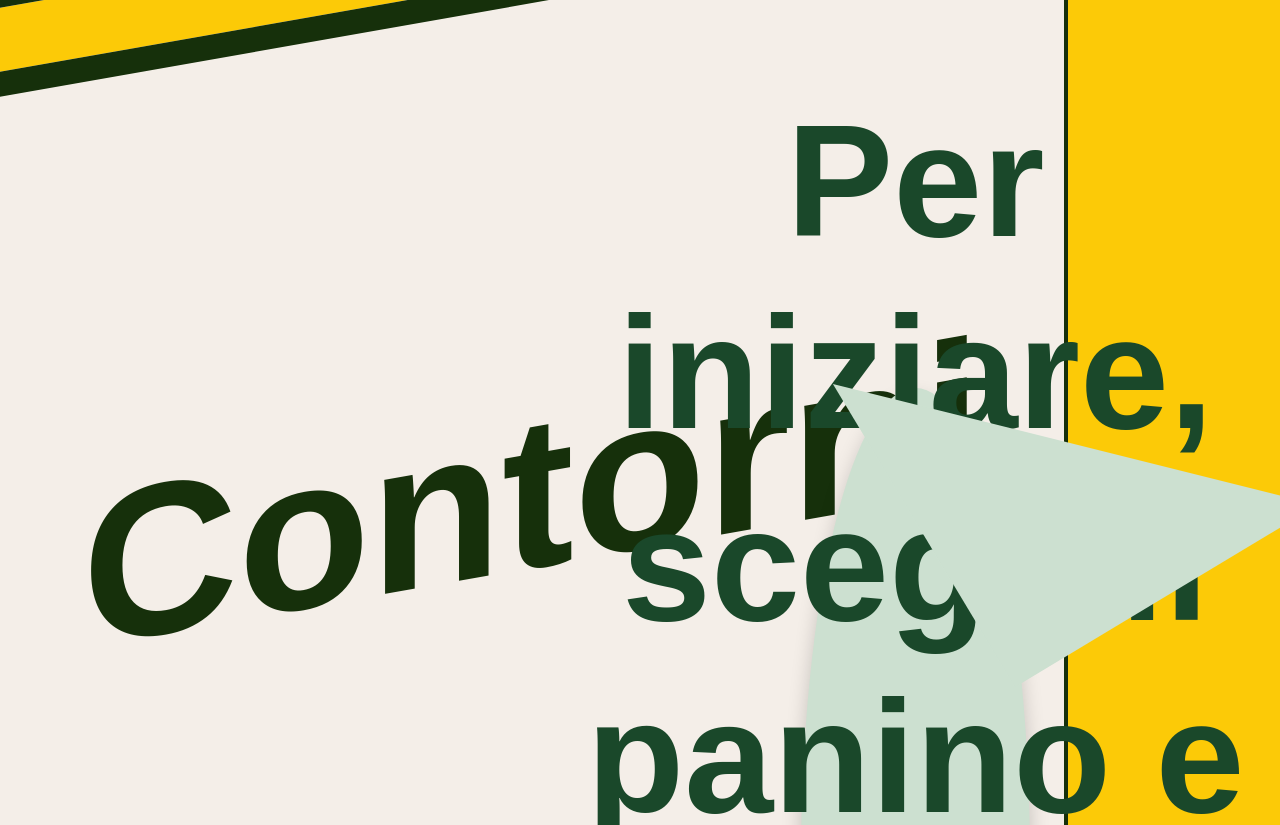
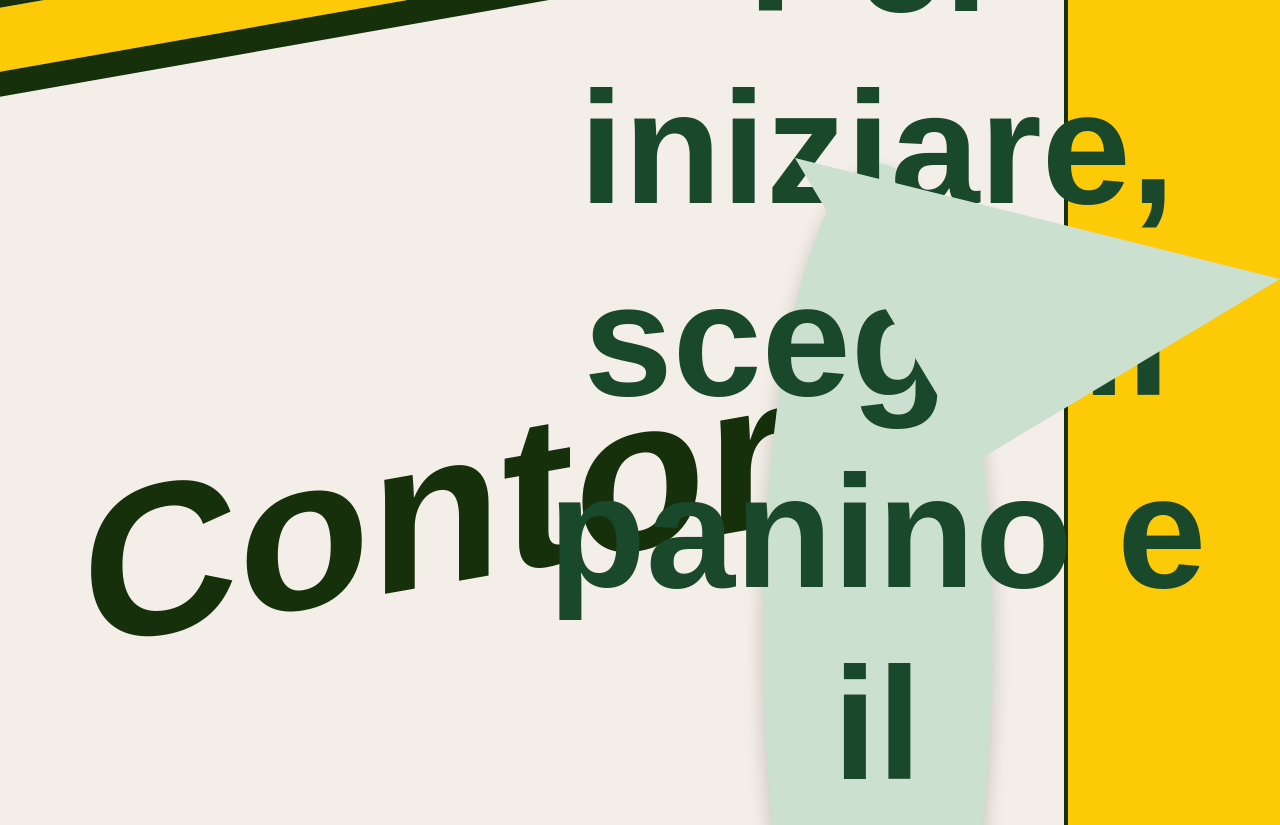
Before and after one commit to emassa2/AstroVeggie, a website: page step1.html in a window 1280 px wide. Shown: the part 2415-3240 px from the top of the page. Drawn offline with nearby package versions, Linux system fonts and the light colour scheme; a web font is replaced by a local one.

Commit message:
move baloon

```diff
--- a/css/styles.css
+++ b/css/styles.css
@@ -287,13 +287,13 @@ h2{
     height: 42%; /* Altezza uguale alla larghezza */
     box-shadow: 0 10px 20px rgba(0, 0, 0, 0.2);
     text-align: center;
-    margin-left: auto; /* Centrare orizzontalmente */
+    margin-left: -5%; /* Centrare orizzontalmente */
     margin-right: auto; /* Centrare orizzontalmente */
     margin-bottom: auto;
     display: flex; /* Per centrare il testo verticalmente */
     justify-content: center;
     align-items: center;
-    top: 40%;
+    top: 30%;
 }
 
 .message-box-tondo::after {
```
